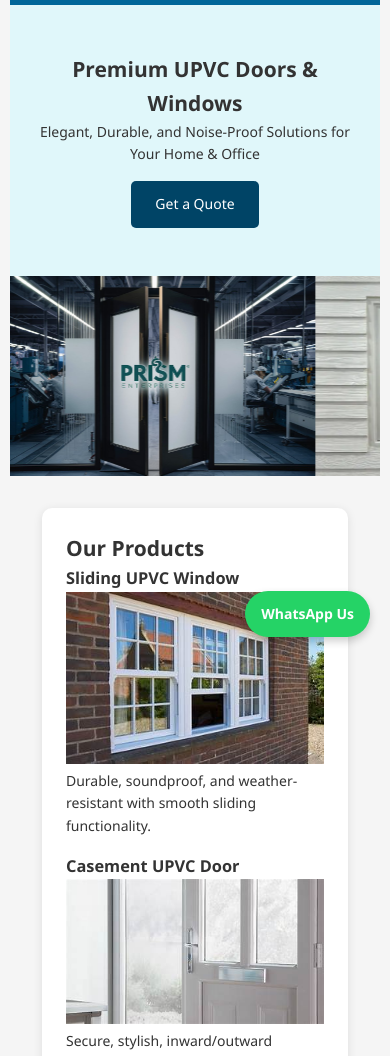
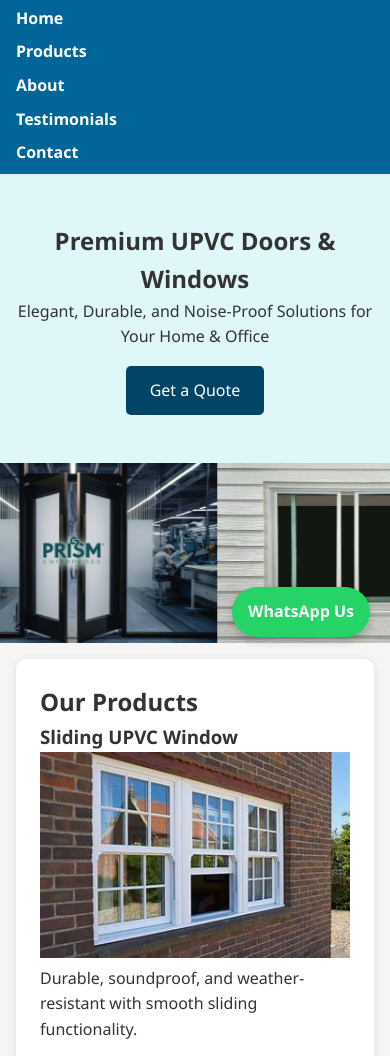
Before and after one commit to ArjunDevbrat/prism-upvc, a plain HTML site: page index.html in a window 390 px wide. Shown: the part 187-1243 px from the top of the page. Drawn offline with Linux system fonts and the light colour scheme.

Commit message:
Update style.css

```diff
--- a/style.css
+++ b/style.css
@@ -262,17 +262,39 @@ img {
   max-width: 100%;
   height: auto;
 }
+/* Mobile responsive adjustments */
 @media (max-width: 768px) {
-  body {
-    font-size: 14px;
-    padding: 10px;
+  header {
+    flex-direction: column;
+    text-align: center;
   }
 
-  .container {
-    flex-direction: column; /* agar flex use ho raha hai to */
+  nav {
+    flex-direction: column;
+    gap: 0.5rem;
   }
 
-  header, footer {
-    text-align: center;
+  .main-section {
+    flex-direction: column;
+    padding: 1rem;
+  }
+
+  .products img, .about img, .product-card img {
+    width: 100%;
+    height: auto;
+  }
+
+  .slider img {
+    max-height: 180px;
+  }
+
+  .calculator input, .calculator button {
+    width: 100%;
+    margin: 8px 0;
+  }
+
+  .chatbot-container {
+    width: 90%;
+    right: 5%;
   }
 }
```
